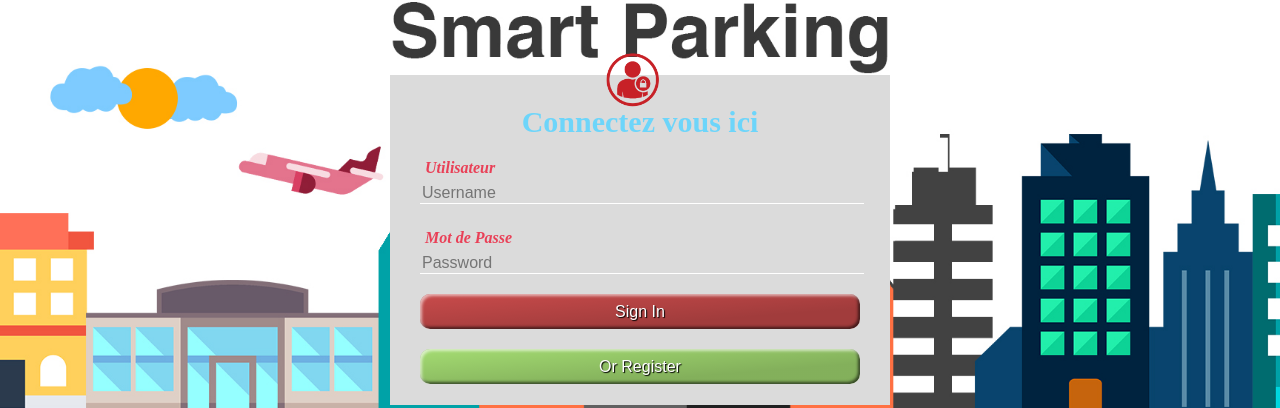
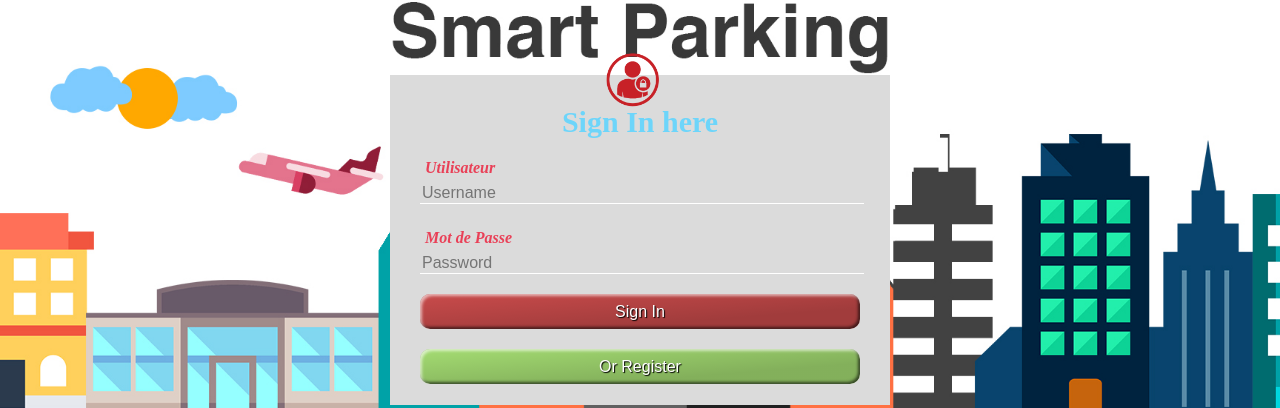
Before and after one commit to esalim/PerBAC, a PHP site: page /index.php in a window 1280 px wide. Shown: the part 392-800 px from the top of the page. Run offline with PHP 8.4, Linux system fonts and the light colour scheme; some libraries are stand-ins or nearby versions.

Commit message:
Update index.php

```diff
--- a/benchmark/php/index.php
+++ b/benchmark/php/index.php
@@ -10,7 +10,7 @@
     <link rel="stylesheet" href="https://cdnjs.cloudflare.com/ajax/libs/animate.css/3.7.0/animate.min.css">    <!-- Importation de la library Animate-->
     <div class="logininbox">
         <img src="../images/Login-Icon.png" class="avatar">
-        <h1>Connectez vous ici</h1>
+        <h1>Sign In here</h1>
         <form action="index.php" method="post">
             <!-- Declaration des inputs et buttons de l'interface  -->
             <p>Utilisateur</p>
```
